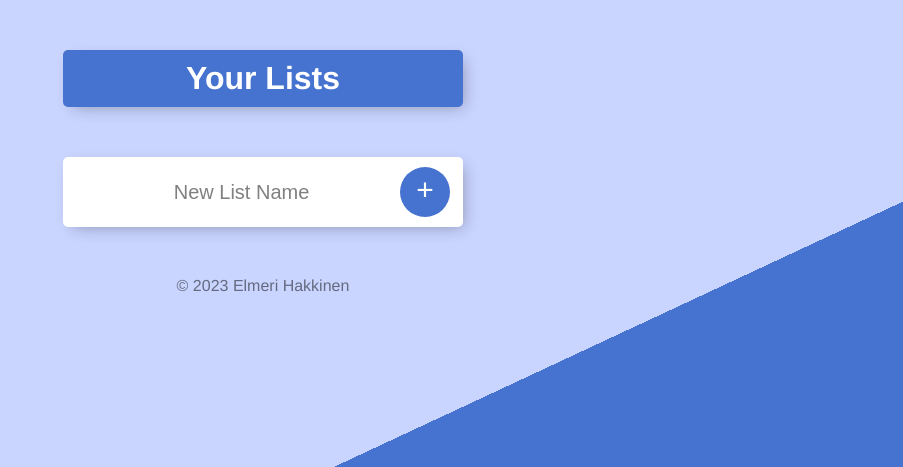
After one commit to hakkd/Web-Dev-Projects, a Node server app: template ToDoList/views/home.ejs in a window 1280 px wide. The commit adds this page. Shown: the top 467 px of the page, without its empty margins (377-1280 px from the left). Run offline with Node 20, Linux system fonts and the light colour scheme; the template is opened without the code that fills it, so the values that code supplies are empty; some libraries are stand-ins or nearby versions.

Commit message:
started creating home page for navigating/managing lists

```diff
--- a/ToDoList/app.js
+++ b/ToDoList/app.js
@@ -39,17 +39,20 @@ const listSchema = {
 const List = mongoose.model("List", listSchema);
 
 app.get('/', function(req, res) {
-    Item.find().then((items) => {
+    /* Item.find().then((items) => {
         if (items.length === 0) {
             Item.insertMany(defaultItems);
             res.redirect("/");
         } else {
-            res.render("list", { listTitle: "Today", newListItems: items});
+            //res.render("list", { listTitle: "Today", newListItems: items});
         }
-    });
+    }); */
+    List.find().then((lists) => {
+        res.render("home", { lists: lists });
+    })
 });
 
-app.get("/:customListName", function(req, res) {
+app.get("/:listName", function(req, res) {
     const customListName = _.capitalize(req.params.customListName);
 
     List.findOne({name: customListName})
@@ -62,7 +65,8 @@ app.get("/:customListName", function(req, res) {
             newList.save();
             res.redirect("/" + customListName);
         } else {
-            res.render("list", {listTitle: foundList.name, newListItems: foundList.items});
+            //res.render("list", {listTitle: foundList.name, newListItems: foundList.items});
+            res.redirect("/");
         }})
         .catch((err) => {console.log(err);});
 });
@@ -72,6 +76,24 @@ app.get("/about", function(req, res) {
 });
 
 app.post("/", function(req, res) {
+    const newListName = _.capitalize(req.body.newList);
+
+    List.findOne({name: newListName}).then((foundList) => {
+        if(!foundList) {
+            let list = new List({
+                name: newListName,
+                items: defaultItems
+                });
+            list.save();
+        } else {
+            console.log("A list with that name already exists.");
+        }
+        }).catch((err) => {console.error(err)});
+
+    res.redirect("/");
+})
+
+app.post("/:listName", function(req, res) {
     const itemName = req.body.newItem;
     const listName = req.body.list;
     let item = new Item({
@@ -99,7 +121,7 @@ app.post("/delete", async function(req, res) {
         await Item.findByIdAndRemove(checkedItemId)
             .then(()=>console.log(`Deleted ${checkedItemId} Successfully`))
             .catch((err) => console.log("Deletion Error: " + err));
-        res.redirect("/");
+        res.redirect("/" + "Today");
     } else {
         List.findOneAndUpdate({name: listName}, {$pull: {items: {_id: checkedItemId}}}
             ).then((checkedItemId) => {
@@ -109,6 +131,13 @@ app.post("/delete", async function(req, res) {
     }
 });
 
+app.post("/delete-list", async function(req, res) {
+    const toDelete = req.body.delete;
+
+    List.findByIdAndRemove(toDelete).then(()=>console.log(`Deleted ${toDelete} Successfully`)).catch(err => console.log(err));
+    res.redirect("/");
+})
+
 app.listen(3000, function() {
     console.log("server running on port 3000");
 });
--- a/ToDoList/public/css/styles.css
+++ b/ToDoList/public/css/styles.css
@@ -56,12 +56,24 @@
   margin-left: 20px;
 }
 
-button {
+.addItem {
   min-height: 50px;
   width: 50px;
   border-radius: 50%;
   border-color: transparent;
   background-color: #4673cf;
+  color: #fff;
+  font-size: 30px;
+  padding-bottom: 6px;
+  border-width: 0;
+}
+
+.removeItem {
+  min-height: 50px;
+  width: 50px;
+  border-radius: 50%;
+  border-color: transparent;
+  background-color: #cc4232;
   color: #fff;
   font-size: 30px;
   padding-bottom: 6px;
--- /dev/null
+++ b/ToDoList/views/home.ejs
@@ -0,0 +1,24 @@
+<%- include("header") -%>
+
+<div class="box" id="heading">
+    <h1>Your Lists</h1>
+</div>
+<div class="box">
+    <% lists.forEach(function(list){ %>
+        <div class="item">
+            <form action="/<%= list.name %>" method="post">
+                <button class="btn btn-light btn-block" type="button" name="goToList" value="<%= list._id %>"><%= list.name %></button>
+            </form>
+            <form action="/delete-list" method="post"></form>
+                <button class="removeItem" type="delete" name="delete" value="<%= list._id %>">-</button>
+            </form>
+        </div>
+    <% }) %>
+
+    <form class="item" action="/" method="post">
+        <input type="text" name="newList" placeholder="New List Name">
+        <button class="addItem" type="submit" name="list">+</button>
+    </form>
+</div>
+
+<%- include("footer") -%>
--- a/ToDoList/views/list.ejs
+++ b/ToDoList/views/list.ejs
@@ -16,7 +16,7 @@
 
     <form class="item" action="/" method="post">
         <input type="text" name="newItem" placeholder="New Item">
-        <button type="submit" name="list" value="<%= listTitle %>">+</button>
+        <button class="addItem" type="submit" name="list" value="<%= listTitle %>">+</button>
     </form>
 </div>
 
```
